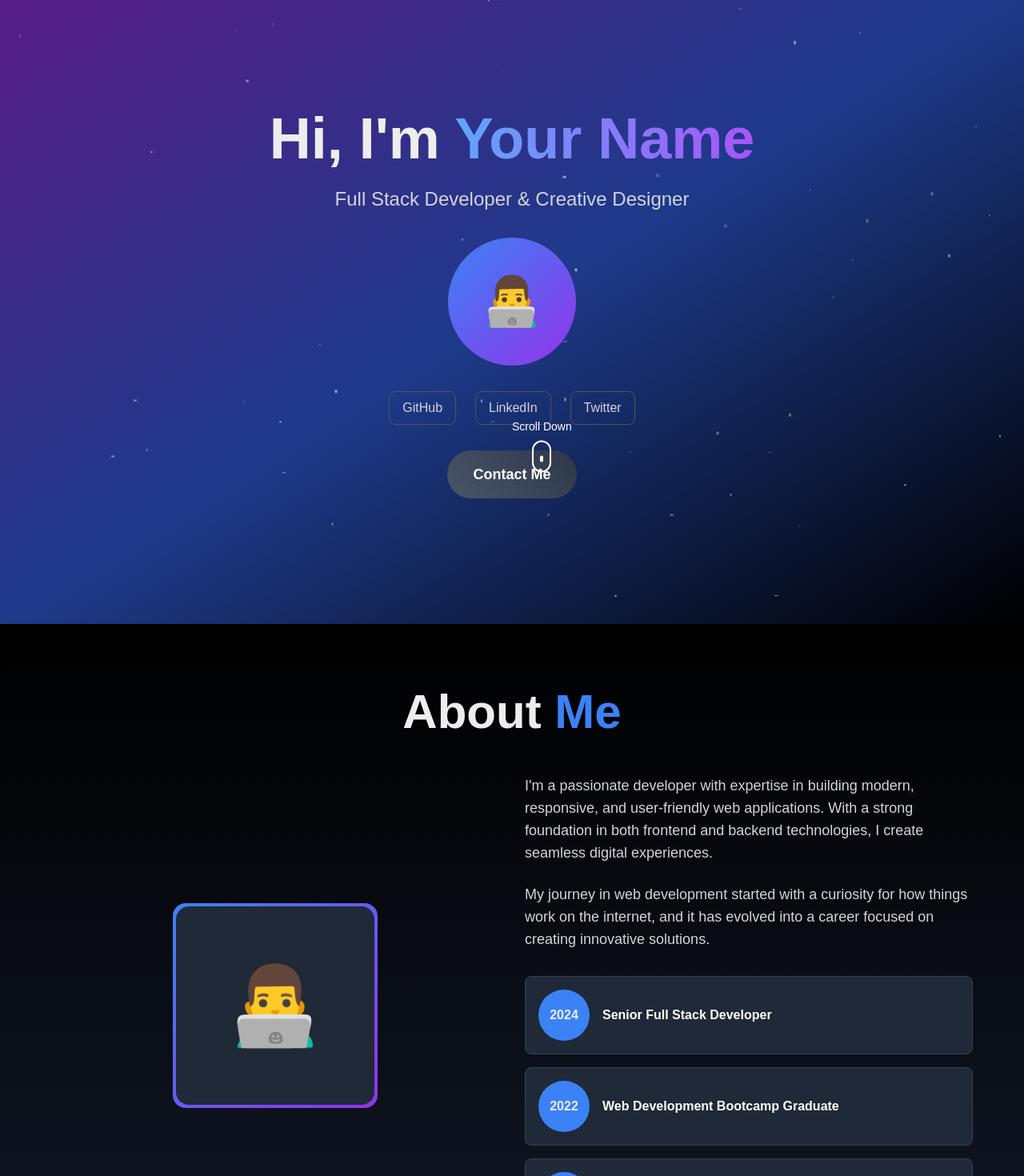
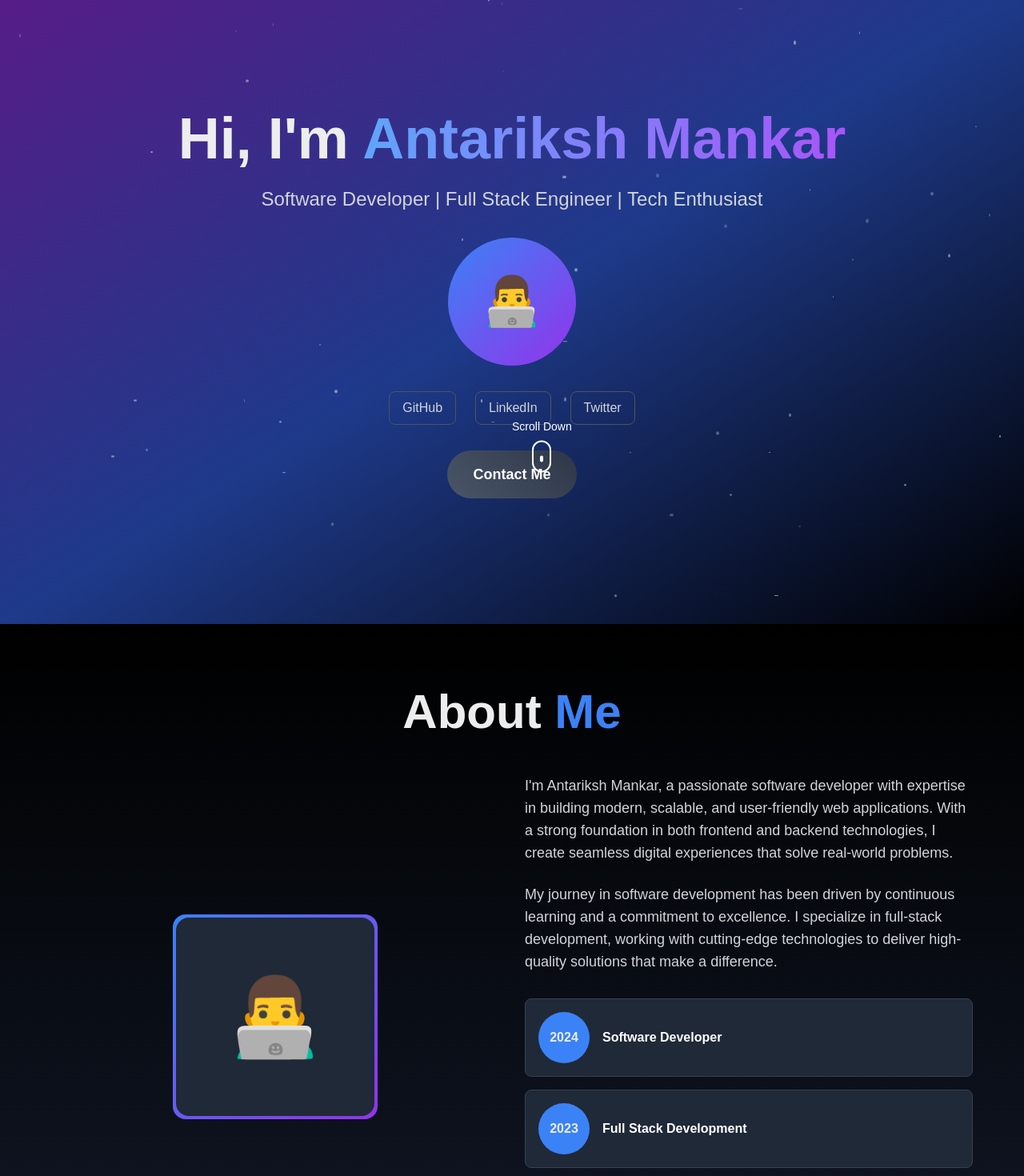
Before and after one commit to space0032/Portfolio_Space, a Next.js app: page / in a window 1280 px wide. Shown: the part 20-1490 px from the top of the page at 80% size. Built offline with nearby package versions, Linux system fonts and the light colour scheme.

Commit message:
Update portfolio with Antariksh Mankar's information
Co-authored-by: space0032 <209602947+space0032@users.noreply.github.com>

```diff
--- a/components/AboutSection.tsx
+++ b/components/AboutSection.tsx
@@ -66,23 +66,24 @@ const AboutSection = () => {
           {/* About text */}
           <motion.div variants={itemVariants}>
             <p className="text-lg text-gray-300 mb-6">
-              I&apos;m a passionate developer with expertise in building modern,
-              responsive, and user-friendly web applications. With a strong
+              I&apos;m Antariksh Mankar, a passionate software developer with expertise in building modern,
+              scalable, and user-friendly web applications. With a strong
               foundation in both frontend and backend technologies, I create
-              seamless digital experiences.
+              seamless digital experiences that solve real-world problems.
             </p>
             <p className="text-lg text-gray-300 mb-6">
-              My journey in web development started with a curiosity for how
-              things work on the internet, and it has evolved into a career
-              focused on creating innovative solutions.
+              My journey in software development has been driven by continuous learning
+              and a commitment to excellence. I specialize in full-stack development,
+              working with cutting-edge technologies to deliver high-quality solutions
+              that make a difference.
             </p>
 
             {/* Timeline achievements */}
             <motion.div className="space-y-4 mt-8" variants={itemVariants}>
               {[
-                { year: "2024", title: "Senior Full Stack Developer" },
-                { year: "2022", title: "Web Development Bootcamp Graduate" },
-                { year: "2020", title: "Started Coding Journey" },
+                { year: "2024", title: "Software Developer" },
+                { year: "2023", title: "Full Stack Development" },
+                { year: "2022", title: "Started Professional Journey" },
               ].map((achievement, index) => (
                 <motion.div
                   key={index}
--- a/components/ContactSection.tsx
+++ b/components/ContactSection.tsx
@@ -121,9 +121,9 @@ const ContactSection = () => {
 
             <div className="space-y-4 mt-8">
               {[
-                { icon: "📧", label: "Email", value: "your.email@example.com" },
-                { icon: "📱", label: "Phone", value: "+1 (123) 456-7890" },
-                { icon: "📍", label: "Location", value: "Your City, Country" },
+                { icon: "📧", label: "Email", value: "antariksh.mankar@example.com" },
+                { icon: "💼", label: "LinkedIn", value: "linkedin.com/in/antariksh-mankar" },
+                { icon: "📍", label: "Location", value: "India" },
               ].map((item, index) => (
                 <motion.div
                   key={item.label}
--- a/components/HeroSection.tsx
+++ b/components/HeroSection.tsx
@@ -43,7 +43,7 @@ const HeroSection = () => {
         >
           Hi, I&apos;m{" "}
           <span className="bg-gradient-to-r from-blue-400 to-purple-500 bg-clip-text text-transparent">
-            Your Name
+            Antariksh Mankar
           </span>
         </motion.h1>
 
@@ -54,7 +54,7 @@ const HeroSection = () => {
           animate={{ opacity: 1, y: 0 }}
           transition={{ duration: 0.8, delay: 0.2, ease: "easeOut" }}
         >
-          Full Stack Developer & Creative Designer
+          Software Developer | Full Stack Engineer | Tech Enthusiast
         </motion.p>
 
         {/* Animated profile image placeholder */}
@@ -75,10 +75,16 @@ const HeroSection = () => {
           animate={{ opacity: 1 }}
           transition={{ duration: 0.8, delay: 0.6 }}
         >
-          {["GitHub", "LinkedIn", "Twitter"].map((social, index) => (
+          {[
+            { name: "GitHub", url: "#" },
+            { name: "LinkedIn", url: "https://www.linkedin.com/in/antariksh-mankar/" },
+            { name: "Twitter", url: "#" },
+          ].map((social, index) => (
             <motion.a
-              key={social}
-              href="#"
+              key={social.name}
+              href={social.url}
+              target="_blank"
+              rel="noopener noreferrer"
               className="text-gray-300 hover:text-white transition-colors px-4 py-2 rounded-lg border border-gray-600 hover:border-blue-500"
               whileHover={{ scale: 1.1, y: -5 }}
               whileTap={{ scale: 0.95 }}
@@ -86,7 +92,7 @@ const HeroSection = () => {
               animate={{ opacity: 1, y: 0 }}
               transition={{ delay: 0.7 + index * 0.1 }}
             >
-              {social}
+              {social.name}
             </motion.a>
           ))}
         </motion.div>
```
